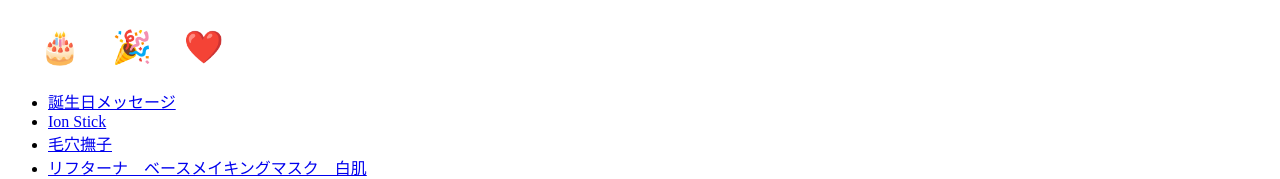
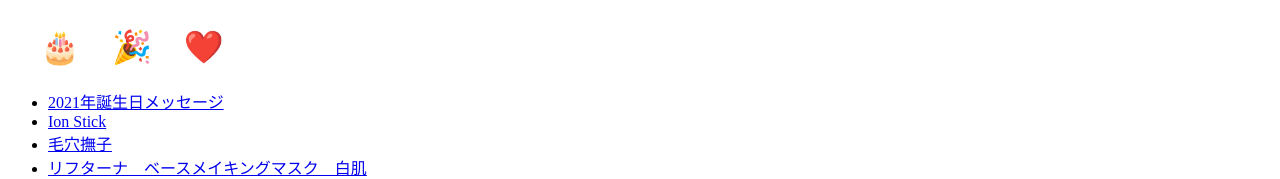
Before and after one commit to iketerupanpani/itochika_38_BD, a React (Create React App) app: page / in a window 1280 px wide. Shown: the top 179 px of the page. Built offline with nearby package versions, Linux system fonts and the light colour scheme.

Commit message:
changed title

```diff
--- a/src/App.jsx
+++ b/src/App.jsx
@@ -14,7 +14,7 @@
         <h1>　🎂　🎉　❤️</h1>
         <ul>
           <li>
-            <Link to="/">誕生日メッセージ</Link>
+            <Link to="/">2021年誕生日メッセージ</Link>
           </li>
           <li>
             <Link to="/ionstick">Ion Stick</Link>
```
